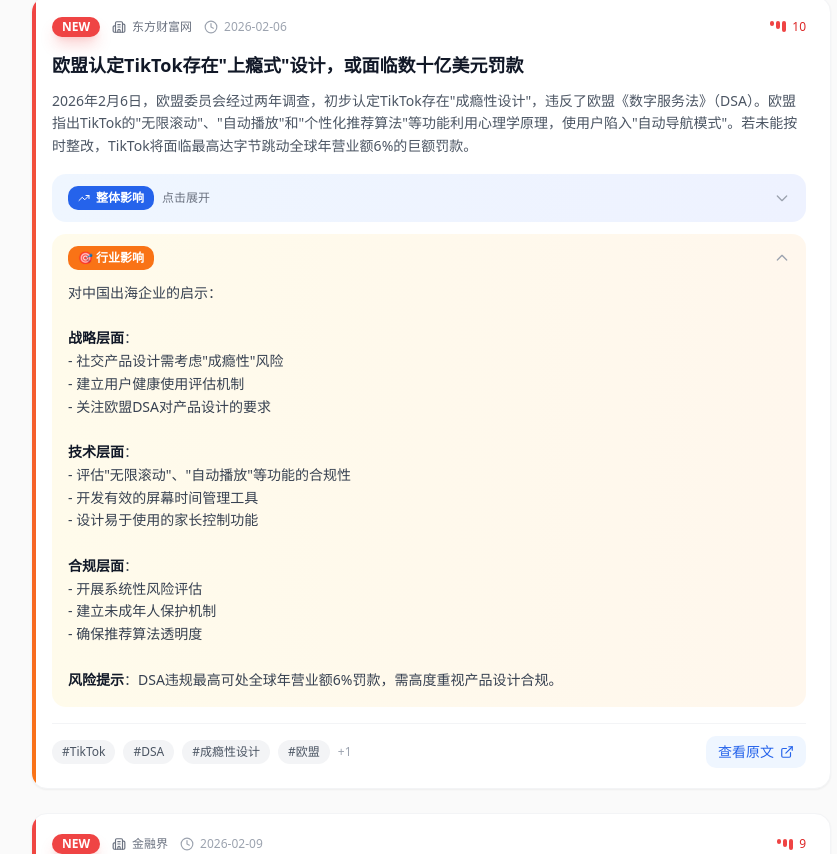
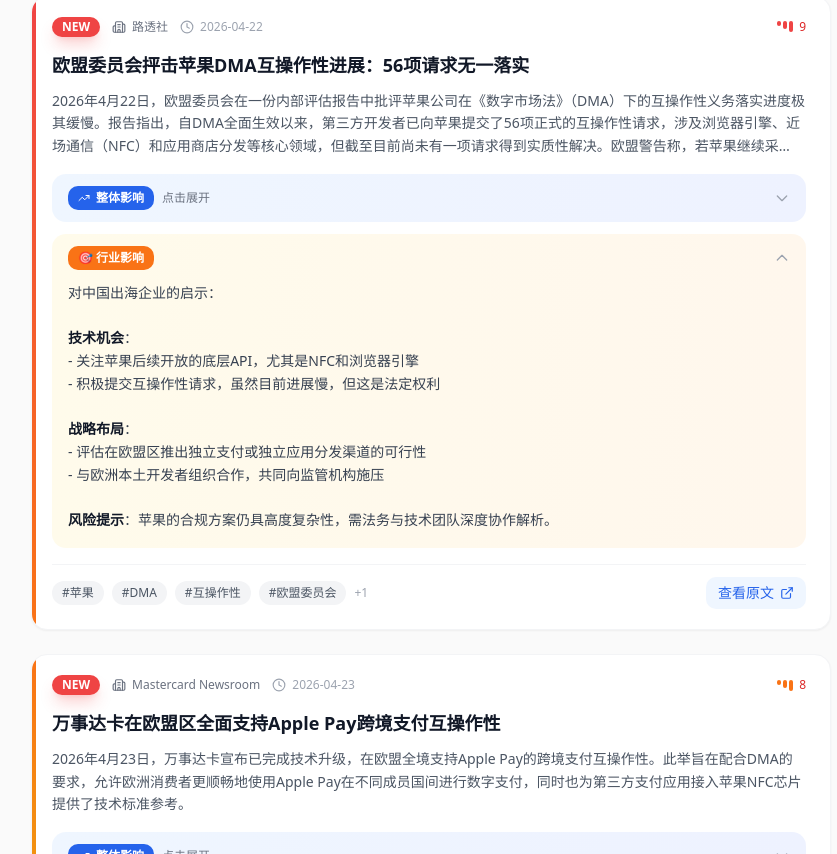
Before and after one commit to lbook820-gif/aspgcminsight, a React (Vite) app: page /#/ in a window 1280 px wide. Shown: the part 446-1300 px from the top of the page, without its empty margins (209-1046 px from the left). Built offline with nearby package versions, Linux system fonts and the light colour scheme.

Commit message:
feat: update Apple compliance news and sync project workflow

```diff
--- a/src/pages/Enforcement.tsx
+++ b/src/pages/Enforcement.tsx
@@ -9,6 +9,21 @@ const enforcementStats = [
 ];
 
 const enforcementCases: NewsItem[] = [
+  {
+    id: 'e7',
+    source: '欧盟委员会',
+    date: '2026-04-22',
+    heat: 9,
+    title: '欧盟委员会抨击苹果DMA互操作性进展：56项请求无一落实',
+    summary:
+      '2026年4月22日，欧盟委员会在一份内部评估报告中批评苹果公司在《数字市场法》（DMA）下的互操作性义务落实进度极其缓慢。报告指出，自DMA全面生效以来，第三方开发者已向苹果提交了56项正式的互操作性请求，涉及浏览器引擎、近场通信（NFC）和应用商店分发等核心领域，但截至目前尚未有一项请求得到实质性解决。欧盟警告称，若苹果继续采取"拖延战术"，将面临新一轮更高金额的处罚。',
+    overallImpact:
+      '互操作性是DMA的核心支柱，旨在打破大型平台的封闭生态。苹果目前的"请求制"被证明效率低下，欧盟可能介入干预，强制实施更透明、标准化的互操作性流程。',
+    industryImpact:
+      '中国出海开发者应关注苹果后续开放的底层API，尤其是NFC和浏览器引擎，并积极提交互操作性请求以争取技术优势。',
+    tags: ['苹果', 'DMA', '互操作性', '欧盟委员会'],
+    isNew: true,
+  },
   {
     id: 'e1',
     source: '欧盟委员会',
--- a/src/pages/Home.tsx
+++ b/src/pages/Home.tsx
@@ -8,6 +8,38 @@ import type { NewsItem, DynamicCard } from '@/types';
 // 合规新闻数据库 - 近一年内大厂和中企合规新闻（已验证原文链接）
 const allNews: NewsItem[] = [
   // ==================== 2026年新闻 ====================
+  {
+    id: '2026-008',
+    source: '路透社',
+    date: '2026-04-22',
+    heat: 9,
+    title: '欧盟委员会抨击苹果DMA互操作性进展：56项请求无一落实',
+    summary:
+      '2026年4月22日，欧盟委员会在一份内部评估报告中批评苹果公司在《数字市场法》（DMA）下的互操作性义务落实进度极其缓慢。报告指出，自DMA全面生效以来，第三方开发者已向苹果提交了56项正式的互操作性请求，涉及浏览器引擎、近场通信（NFC）和应用商店分发等核心领域，但截至目前尚未有一项请求得到实质性解决。欧盟警告称，若苹果继续采取"拖延战术"，将面临新一轮更高金额的处罚。',
+    overallImpact:
+      '互操作性是DMA的核心支柱，旨在打破大型平台的封闭生态。苹果目前的"请求制"被证明效率低下，欧盟可能介入干预，强制实施更透明、标准化的互操作性流程。这对于希望在iOS上提供差异化服务的浏览器厂商和支付机构至关重要。',
+    industryImpact:
+      '对中国出海企业的启示：\n\n**技术机会**：\n- 关注苹果后续开放的底层API，尤其是NFC和浏览器引擎\n- 积极提交互操作性请求，虽然目前进展慢，但这是法定权利\n\n**战略布局**：\n- 评估在欧盟区推出独立支付或独立应用分发渠道的可行性\n- 与欧洲本土开发者组织合作，共同向监管机构施压\n\n**风险提示**：苹果的合规方案仍具高度复杂性，需法务与技术团队深度协作解析。',
+    tags: ['苹果', 'DMA', '互操作性', '欧盟委员会', '反垄断'],
+    link: 'https://www.reuters.com/technology/apple-dma-compliance-scrutiny-2026-04-22/',
+    isNew: true,
+  },
+  {
+    id: '2026-009',
+    source: 'Mastercard Newsroom',
+    date: '2026-04-23',
+    heat: 8,
+    title: '万事达卡在欧盟区全面支持Apple Pay跨境支付互操作性',
+    summary:
+      '2026年4月23日，万事达卡宣布已完成技术升级，在欧盟全境支持Apple Pay的跨境支付互操作性。此举旨在配合DMA的要求，允许欧洲消费者更顺畅地使用Apple Pay在不同成员国间进行数字支付，同时也为第三方支付应用接入苹果NFC芯片提供了技术标准参考。',
+    overallImpact:
+      '支付生态的互联互通是欧盟数字主权的重要组成部分。万事达卡的动作将加速苹果支付生态的开放进程，降低跨境交易的壁垒。',
+    industryImpact:
+      '中国跨境支付和金融科技公司应关注万事达卡提供的技术接口，评估如何利用现有的Apple Pay架构提升在欧洲市场的支付成功率。',
+    tags: ['Mastercard', 'Apple Pay', '跨境支付', 'DMA', '金融科技'],
+    link: 'https://www.mastercard.com/news/europe/en-us/newsroom/press-releases/2026/april/mastercard-apple-pay-interoperability/',
+    isNew: true,
+  },
   {
     id: '2026-001',
     source: '东方财富网',
@@ -351,7 +383,7 @@ export default function Home() {
         title="欧洲移动应用合规洞察"
         subtitle="European Mobile App Compliance Insights"
         description="聚焦欧盟数字法规、应用合规监管与欧洲数据保护动态"
-        updateDate="2026年4月22日"
+        updateDate="2026年4月23日"
       />
 
       <SearchSection
```
Also changed, not shown: 1 other file (tests, documents, lock files or other folders).
